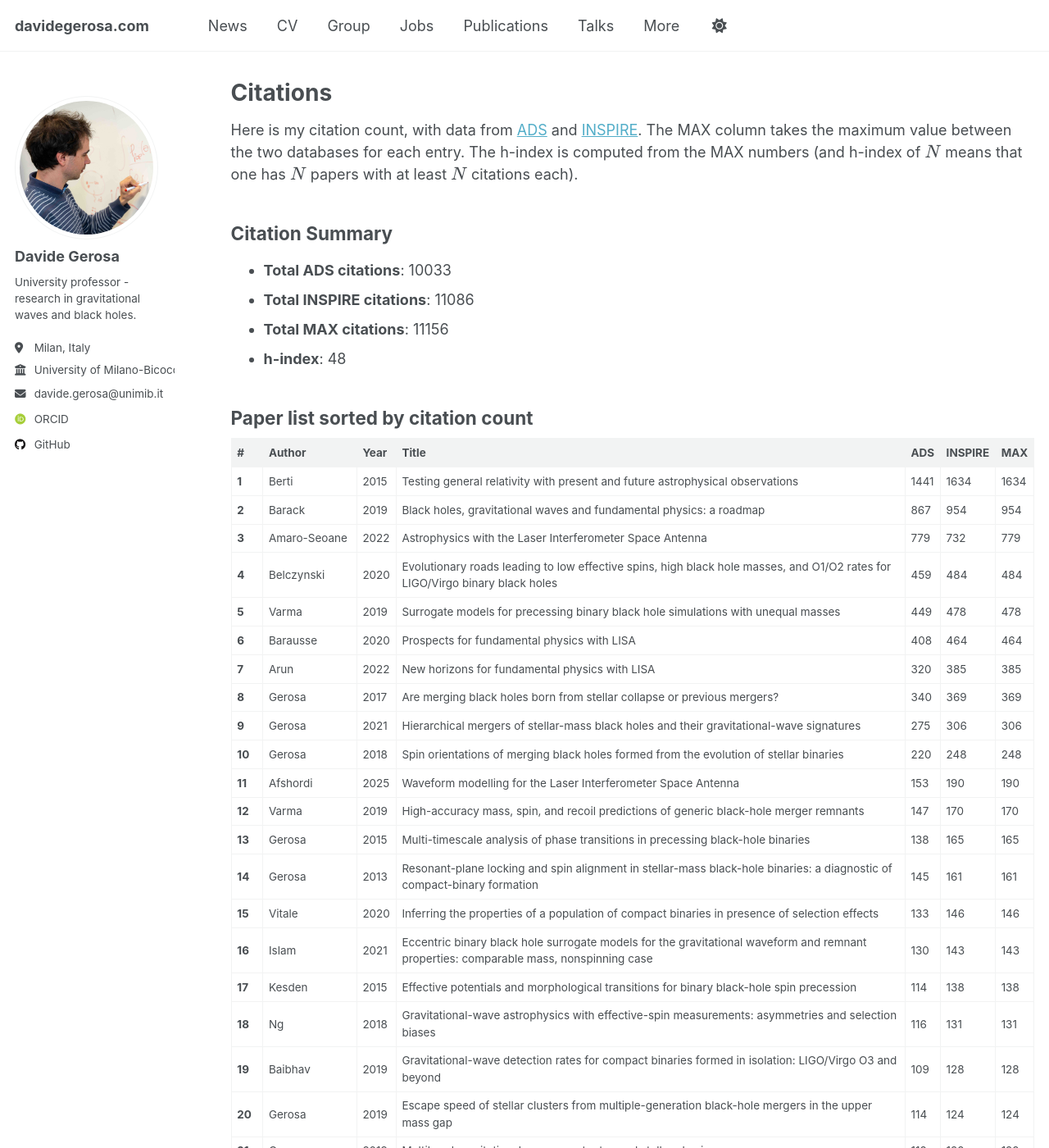
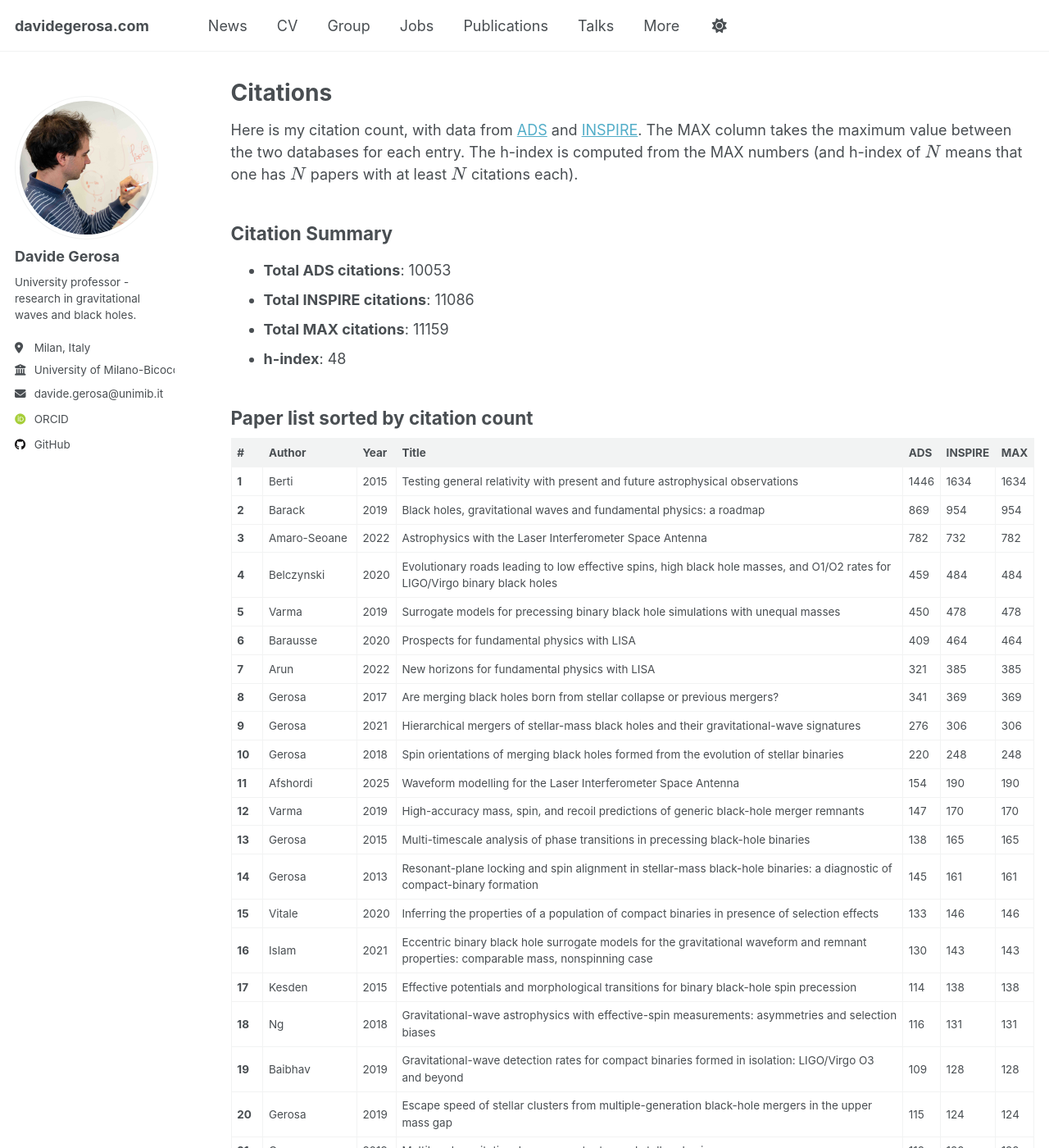
Before and after one commit to dgerosa/website, a Jekyll site: the page built from _pages/citations.md, in a window 1280 px wide and 1400 px high. Shown: the whole window at 82% size. Built offline with Jekyll 4.4.1, drawn with Linux system fonts in a browser that asks for light colours; some web fonts are replaced; some of the changed text lies outside the part shown.

Commit message:
Website update from workflow

```diff
--- a/_pages/_citations.md
+++ b/_pages/_citations.md
@@ -1,25 +1,25 @@
 ## Citation Summary
 
-- **Total ADS citations**: 10033
+- **Total ADS citations**: 10053
 - **Total INSPIRE citations**: 11086
-- **Total MAX citations**: 11156
+- **Total MAX citations**: 11159
 - **h-index**: 48
 
 ## Paper list sorted by citation count
 
 | # | Author | Year | Title | ADS | INSPIRE | MAX |
 |---|--------|------|-------|-----|---------|-----|
-| **1** | Berti | 2015 | Testing general relativity with present and future astrophysical observations | 1441 | 1634 | 1634 |
-| **2** | Barack | 2019 | Black holes, gravitational waves and fundamental physics: a roadmap | 867 | 954 | 954 |
-| **3** | Amaro-Seoane | 2022 | Astrophysics with the Laser Interferometer Space Antenna | 779 | 732 | 779 |
+| **1** | Berti | 2015 | Testing general relativity with present and future astrophysical observations | 1446 | 1634 | 1634 |
+| **2** | Barack | 2019 | Black holes, gravitational waves and fundamental physics: a roadmap | 869 | 954 | 954 |
+| **3** | Amaro-Seoane | 2022 | Astrophysics with the Laser Interferometer Space Antenna | 782 | 732 | 782 |
 | **4** | Belczynski | 2020 | Evolutionary roads leading to low effective spins, high black hole masses, and O1/O2 rates for LIGO/Virgo binary black holes | 459 | 484 | 484 |
-| **5** | Varma | 2019 | Surrogate models for precessing binary black hole simulations with unequal masses | 449 | 478 | 478 |
-| **6** | Barausse | 2020 | Prospects for fundamental physics with LISA | 408 | 464 | 464 |
-| **7** | Arun | 2022 | New horizons for fundamental physics with LISA | 320 | 385 | 385 |
-| **8** | Gerosa | 2017 | Are merging black holes born from stellar collapse or previous mergers? | 340 | 369 | 369 |
-| **9** | Gerosa | 2021 | Hierarchical mergers of stellar-mass black holes and their gravitational-wave signatures | 275 | 306 | 306 |
+| **5** | Varma | 2019 | Surrogate models for precessing binary black hole simulations with unequal masses | 450 | 478 | 478 |
+| **6** | Barausse | 2020 | Prospects for fundamental physics with LISA | 409 | 464 | 464 |
+| **7** | Arun | 2022 | New horizons for fundamental physics with LISA | 321 | 385 | 385 |
+| **8** | Gerosa | 2017 | Are merging black holes born from stellar collapse or previous mergers? | 341 | 369 | 369 |
+| **9** | Gerosa | 2021 | Hierarchical mergers of stellar-mass black holes and their gravitational-wave signatures | 276 | 306 | 306 |
 | **10** | Gerosa | 2018 | Spin orientations of merging black holes formed from the evolution of stellar binaries | 220 | 248 | 248 |
-| **11** | Afshordi | 2025 | Waveform modelling for the Laser Interferometer Space Antenna | 153 | 190 | 190 |
+| **11** | Afshordi | 2025 | Waveform modelling for the Laser Interferometer Space Antenna | 154 | 190 | 190 |
 | **12** | Varma | 2019 | High-accuracy mass, spin, and recoil predictions of generic black-hole merger remnants | 147 | 170 | 170 |
 | **13** | Gerosa | 2015 | Multi-timescale analysis of phase transitions in precessing black-hole binaries | 138 | 165 | 165 |
 | **14** | Gerosa | 2013 | Resonant-plane locking and spin alignment in stellar-mass black-hole binaries: a diagnostic of compact-binary formation | 145 | 161 | 161 |
@@ -28,13 +28,13 @@
 | **17** | Kesden | 2015 | Effective potentials and morphological transitions for binary black-hole spin precession | 114 | 138 | 138 |
 | **18** | Ng | 2018 | Gravitational-wave astrophysics with effective-spin measurements: asymmetries and selection biases | 116 | 131 | 131 |
 | **19** | Baibhav | 2019 | Gravitational-wave detection rates for compact binaries formed in isolation: LIGO/Virgo O3 and beyond | 109 | 128 | 128 |
-| **20** | Gerosa | 2019 | Escape speed of stellar clusters from multiple-generation black-hole mergers in the upper mass gap | 114 | 124 | 124 |
+| **20** | Gerosa | 2019 | Escape speed of stellar clusters from multiple-generation black-hole mergers in the upper mass gap | 115 | 124 | 124 |
 | **21** | Gerosa | 2019 | Multiband gravitational-wave event rates and stellar physics | 112 | 122 | 122 |
 | **22** | Wysocki | 2018 | Explaining LIGO's observations via isolated binary evolution with natal kicks | 99 | 107 | 107 |
 | **23** | Gerosa | 2016 | PRECESSION: Dynamics of spinning black-hole binaries with python | 92 | 104 | 104 |
 | **24** | Romero-Shaw | 2023 | Eccentricity or spin precession? Distinguishing subdominant effects in gravitational-wave data | 87 | 103 | 103 |
 | **25** | Vitale | 2017 | Impact of Bayesian priors on the characterization of binary black hole coalescences | 88 | 102 | 102 |
-| **26** | Moore | 2019 | Are stellar-mass black-hole binaries too quiet for LISA? | 88 | 100 | 100 |
+| **26** | Moore | 2019 | Are stellar-mass black-hole binaries too quiet for LISA? | 89 | 100 | 100 |
 | **27** | Taylor | 2018 | Mining gravitational-wave catalogs to understand binary stellar evolution: a new hierarchical bayesian framework | 92 | 99 | 99 |
 | **28** | Baibhav | 2020 | The mass gap, the spin gap, and the origin of merging binary black holes | 84 | 96 | 96 |
 | **29** | O'Shaughnessy | 2017 | Inferences about supernova physics from gravitational-wave measurements: GW151226 spin misalignment as an indicator of strong black-hole natal kicks | 79 | 88 | 88 |
```
Also changed, not shown: other parts of _pages/_citations.md (+3 -3 lines), _pages/_group.md (+1 -1 lines), _pages/_publications.md (+1 -1 lines), _pages/_talks.md (+1 -1 lines).
